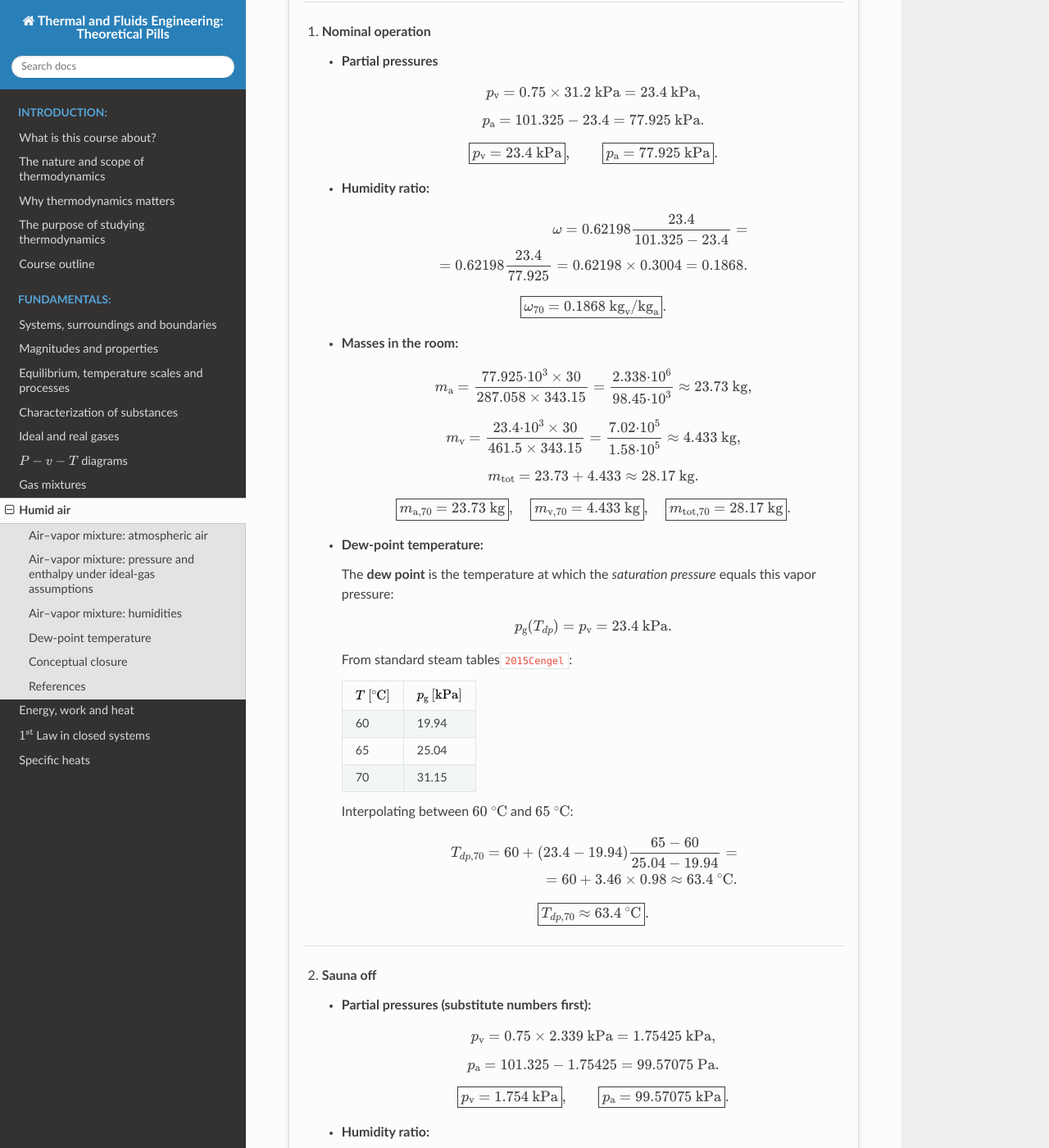
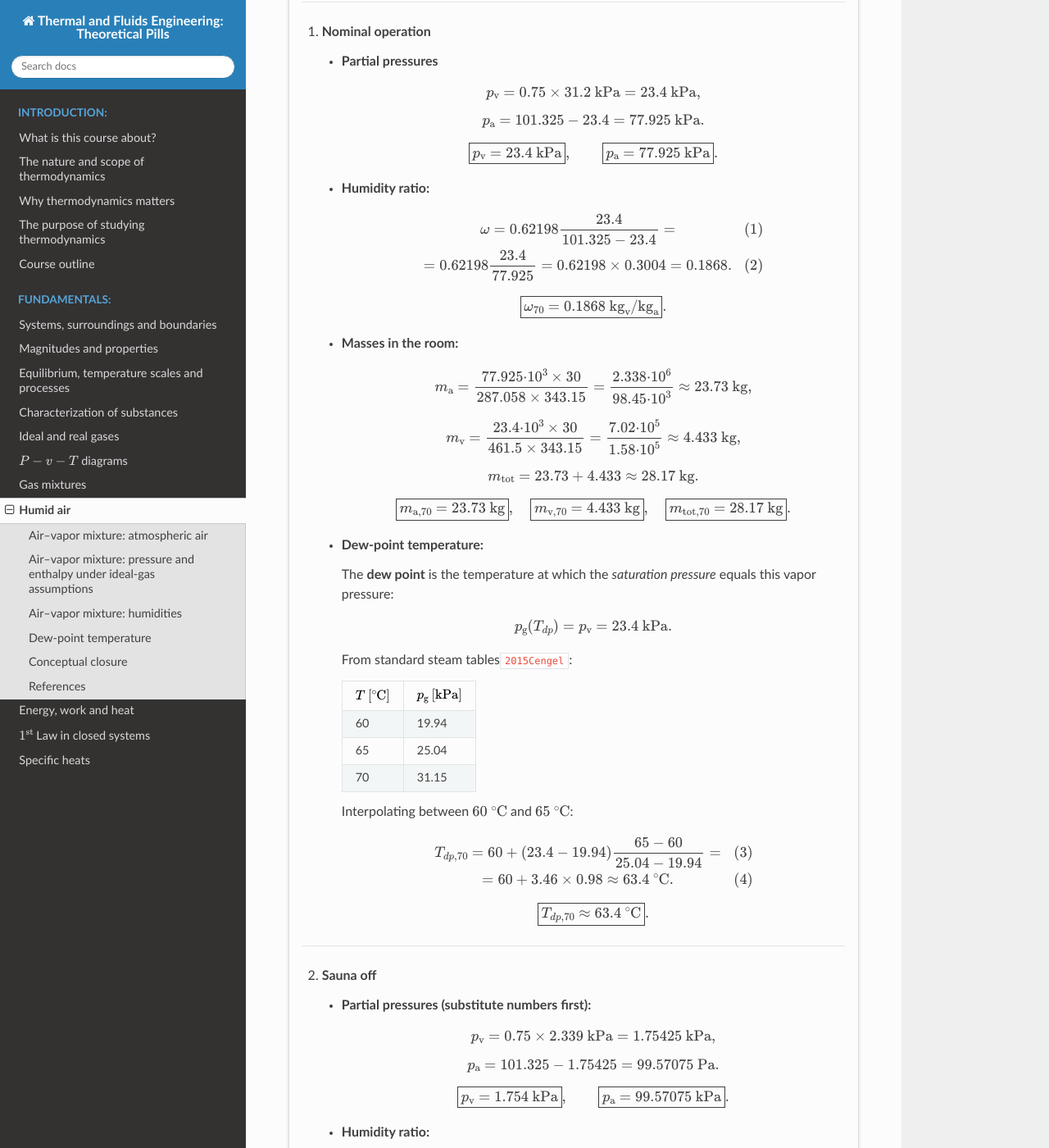
Before and after one commit to azarketa/Thermodynamics-theoretical-pills, a Sphinx documentation site: the page built from source/08_Humid_air.md, in a window 1280 px wide and 1400 px high, scrolled down 4932 px. Shown: the whole window at 82% size. Built offline with Sphinx 7.4.7 and the Read the Docs theme 3.1.0, drawn with Linux system fonts in a browser that asks for light colours; cross-references to code outside the pages are shown as plain code; some of the changed text lies outside the part shown.

Commit message:
Files updated

```diff
--- a/source/08_Humid_air.md
+++ b/source/08_Humid_air.md
@@ -235,10 +235,10 @@ $$
     * **Humidity ratio:**
 
         $$
-        \begin{aligned}
+        \begin{gather}
         \omega = 0.62198{}\frac{23.4}{101.325-23.4} = \\
         = 0.62198{}\frac{23.4}{77.925} = 0.62198\times 0.3004 = 0.1868.
-        \end{aligned}
+        \end{gather}
         $$
 
         $$
@@ -286,10 +286,10 @@ $$
         Interpolating between $60 \ {^\circ}\text{C}$ and $65 \ {^\circ}\text{C}$:
 
         $$
-        \begin{aligned}
+        \begin{gather}
         T_{dp,70} = 60 + (23.4 - 19.94)\frac{65 - 60}{25.04 - 19.94} = \\
         = 60 + 3.46\times 0.98 \approx 63.4 \ ^\circ\text{C}.
-        \end{aligned}
+        \end{gather}
         $$
 
         $$
@@ -317,10 +317,10 @@ $$
     * **Humidity ratio:**
 
         $$
-        \begin{aligned}
+        \begin{gather}
         \omega = 0.62198{}\frac{1.754}{101.325 - 1.754} = \\
         = 0.62198{}\frac{1.754}{99.57075} = 0.62198 \times 0.01762 = 0.01096.
-        \end{aligned}
+        \end{gather}
         $$
 
         $$
@@ -365,10 +365,10 @@ $$
         Interpolating between $15 \ ^{\circ}\text{C}$ and $20 \ ^{\circ}\text{C}$:
 
         $$
-        \begin{aligned}
+        \begin{gather}
         T_{dp,20} = 15 + (1.754 - 1.705)\frac{20 - 15}{2.339 - 1.705} = \\
         = 15 + 0.049\times 7.87 \approx 15.4 \ ^\circ\text{C}.
-        \end{aligned}
+        \end{gather}
         $$
 
         $$
```
